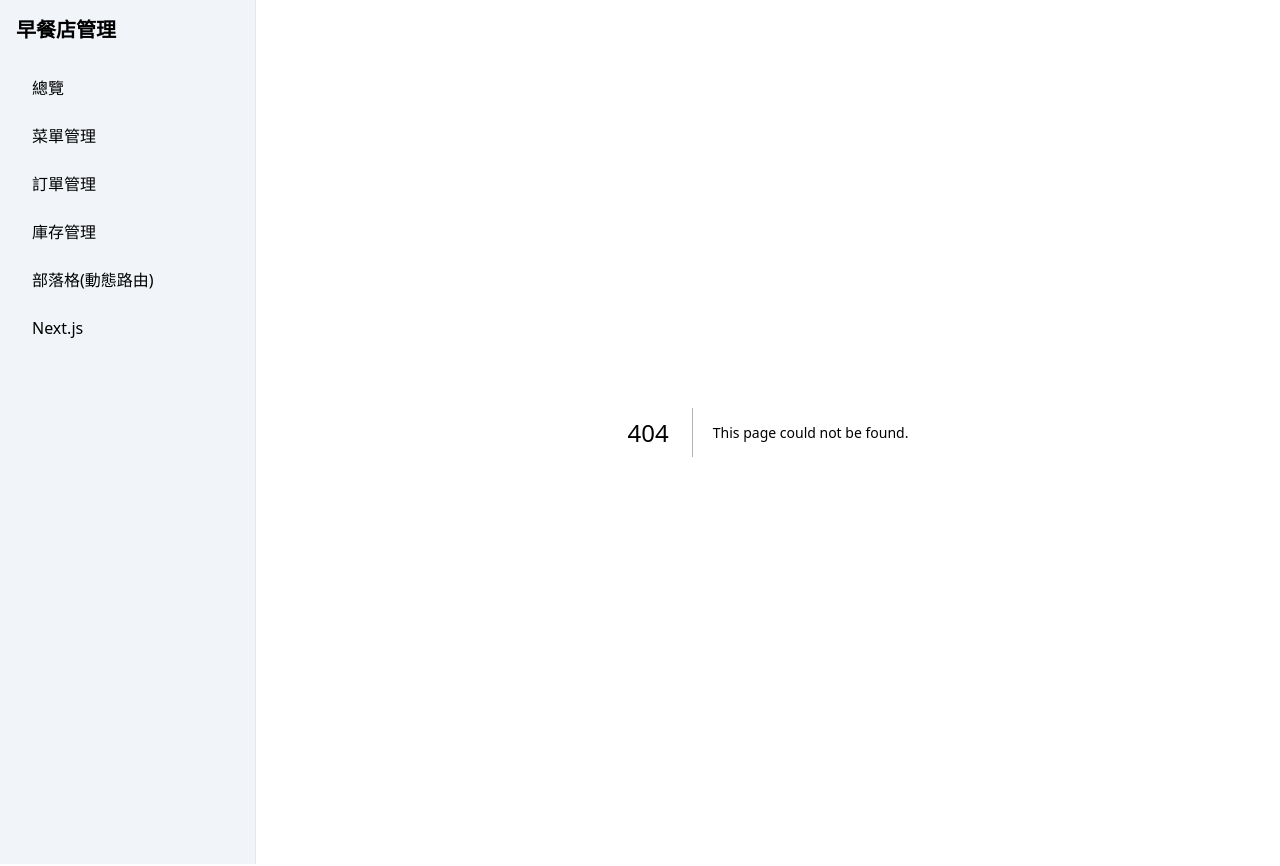
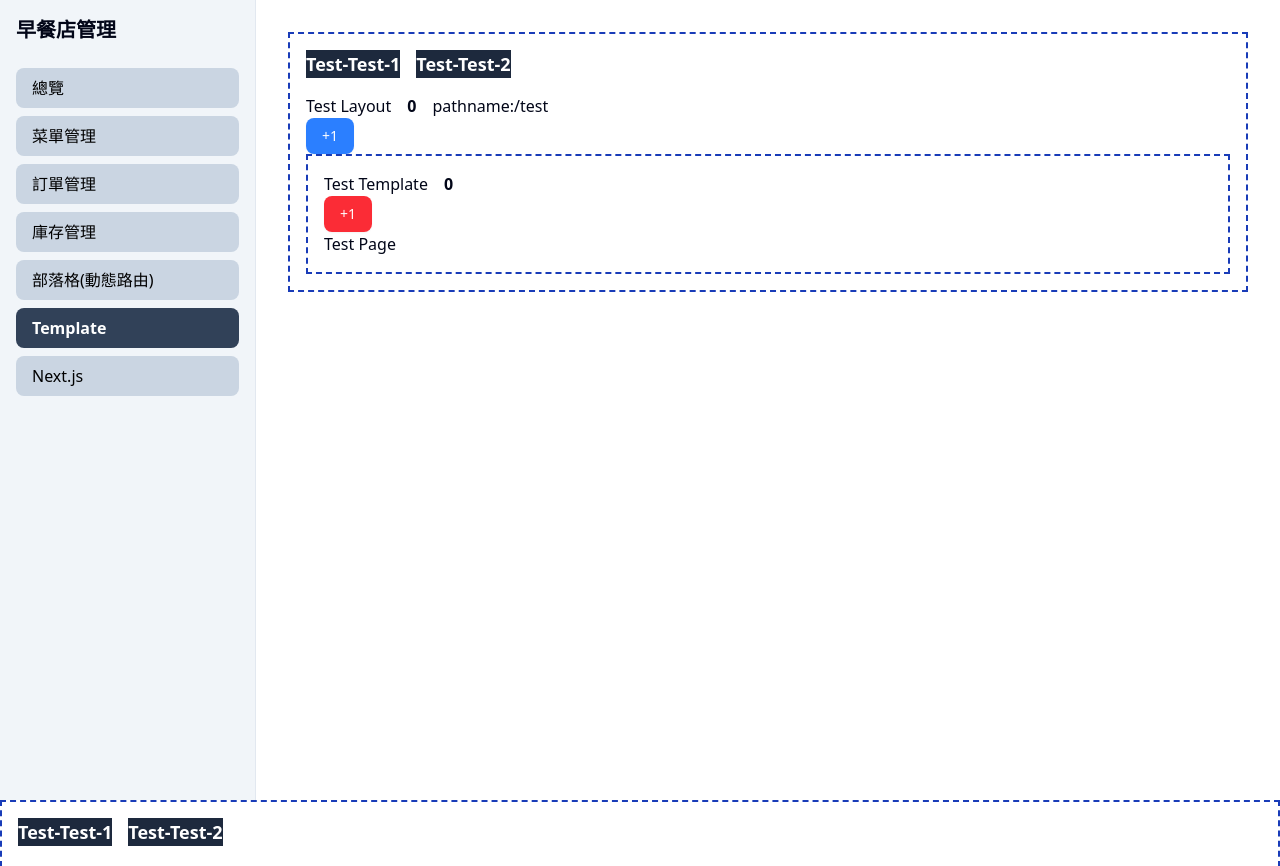
Before and after one commit to up0916359097/V1024056-breakfirst99, a Next.js app: page /test in a window 1280 px wide. Before the commit this address had no page. Shown: the top 866 px of the page. Built offline with nearby package versions, Linux system fonts and the light colour scheme.

Commit message:
add Template up up

```diff
--- /dev/null
+++ b/app/components/navLink.jsx
@@ -0,0 +1,23 @@
+"use client";
+
+import Link from "next/link";
+import { usePathname } from "next/navigation";
+
+export default function NavLink({href,children}){
+    const pathname = usePathname();
+    return(
+      <Link
+      href={href}
+      className={`${
+        pathname === href
+        ?"bg-slate-700 text-white font-semibold"
+        :"bg-slate-300 text-black font-normal"
+      }
+        block px-4 py-2 rounded-md hover:bg-yellow-200 tracking-colors`}
+    >
+      {children}
+    </Link>
+
+    );
+
+}
--- /dev/null
+++ b/app/components/sidebar.jsx
@@ -0,0 +1,18 @@
+import NavLink from "./navLink";
+export default function Sidebar(){
+  return(
+    <nav className="w-64 bg-slate-100 p-4 border-r">
+    <h2 className="text-xl font-bold mb-6">早餐店管理</h2>
+    <div className="space-y-2">
+    <NavLink href="/dashboard">總覽</NavLink>
+    <NavLink href="/menu">菜單管理</NavLink>
+    <NavLink href="/orders">訂單管理</NavLink>
+    <NavLink href="/inventory">庫存管理</NavLink>
+    <NavLink href="/blog">部落格(動態路由)</NavLink>
+    <NavLink href="/test">Template</NavLink>
+    <NavLink href="/">Next.js</NavLink>
+
+    </div>
+    </nav>
+  );
+}
--- a/app/layout.js
+++ b/app/layout.js
@@ -1,4 +1,7 @@
 import { Inter } from "next/font/google";
+
+import Sidebar from "./components/sidebar";
+
 const inter = Inter({
   subsets: ["latin"],
 });
@@ -28,32 +31,3 @@
     </html>
   );
 }
-
-function Sidebar(){
-  return(
-    <nav className="w-64 bg-slate-100 p-4 border-r">
-    <h2 className="text-xl font-bold mb-6">早餐店管理</h2>
-    <div className="space-y-2">
-    <NavLink href="/dashboard">總覽</NavLink>
-    <NavLink href="/menu">菜單管理</NavLink>
-    <NavLink href="/orders">訂單管理</NavLink>
-    <NavLink href="/inventory">庫存管理</NavLink>
-    <NavLink href="/blog">部落格(動態路由)</NavLink>
-    <NavLink href="/">Next.js</NavLink>
-
-    </div>
-    </nav>
-  );
-}
-
-function NavLink({href,children}){
-    return(
-      <a href={href}
-      className="block px-4 py-2 rounded-md hover:bg-slate-200 tracking-colors"
-    >
-      {children}
-    </a>
-
-    );
-
-}
--- /dev/null
+++ b/app/test/layout.jsx
@@ -0,0 +1,42 @@
+"use client"
+import  Link  from "next/link";
+import { Button } from "@/components/ui/button";
+import { useState } from "react";
+import { usePathname } from "next/navigation";
+
+const linkSet = [
+    {href: "/test/test1",text:"Test-Test-1"},
+    {href: "/test/test2",text:"Test-Test-2"},
+
+]
+export default function TestLayout({ children }){
+    const [count, setCount] = useState(0);
+    const pathname =usePathname();
+    return (
+
+
+        <div className="border-2 border-dashed border-blue-800 p-4">
+            <div className="flex gap-4 font-bold text-lg mb-4
+             text-purple-600 ">
+                {linkSet.map((link) => (
+                    <Link
+                    key={link.href}
+                    href={link.href}
+                    className="text-white bg-slate-800 hover:bg-black"
+                    >
+                        {link.text}
+                    </Link>
+                ))}
+            </div>
+
+        <div className="flex">
+            Test Layout <span className="px-4 font-bold">{count}</span>pathname:<span>{pathname}</span></div>
+        <Button onClick= {() => setCount(count + 1)}
+            className="bg-blue-500 text-white">
+            +1
+        </Button>
+        {children}
+        </div>
+
+    )
+}
--- /dev/null
+++ b/app/test/page.jsx
@@ -0,0 +1,7 @@
+export default function TestPage(){
+    return (
+        <div>
+            <h2>Test Page</h2>
+        </div>
+    );
+}
--- /dev/null
+++ b/app/test/template.jsx
@@ -0,0 +1,28 @@
+"use client"
+
+import { Button } from "@/components/ui/button";
+import { useState } from "react";
+
+
+
+export default function TestLayout({ children }){
+    const [count, setCount] = useState(0);
+
+    return (
+
+
+        <div className="border-2 border-dashed border-blue-800 p-4">
+
+
+
+        <div className="flex">
+            Test Template <span className="px-4 font-bold">{count}</span></div>
+        <Button onClick= {() => setCount(count + 1)}
+            className="bg-red-500 text-white">
+            +1
+        </Button>
+        {children}
+        </div>
+
+    )
+}
--- /dev/null
+++ b/app/test/test1/page.jsx
@@ -0,0 +1,7 @@
+export default function TestTest1Page(){
+    return (
+        <div>
+            <h2>Test-Test1 Page</h2>
+        </div>
+    );
+}
--- /dev/null
+++ b/app/test/test2/page.jsx
@@ -0,0 +1,7 @@
+export default function TestTest2Page(){
+    return (
+        <div>
+            <h2>Test-Test2 Page</h2>
+        </div>
+    );
+}
```
